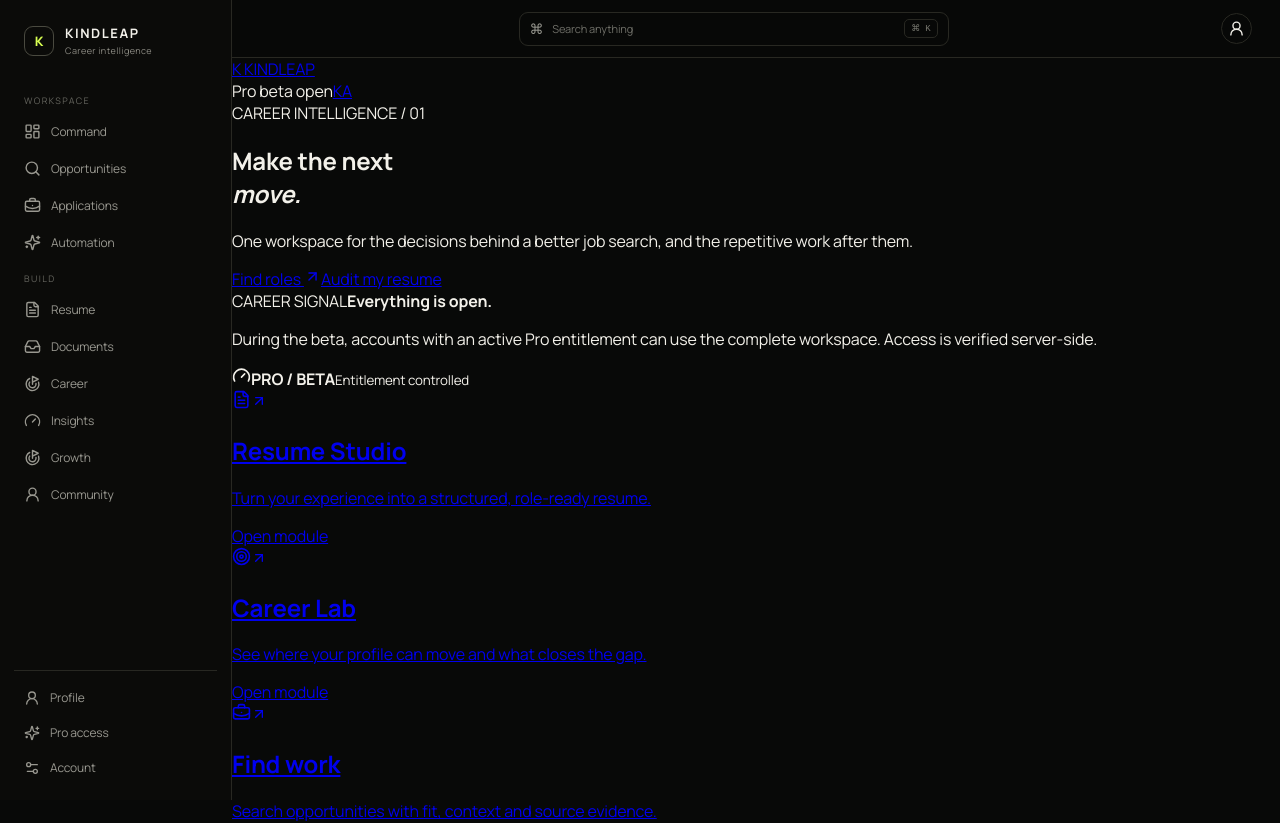
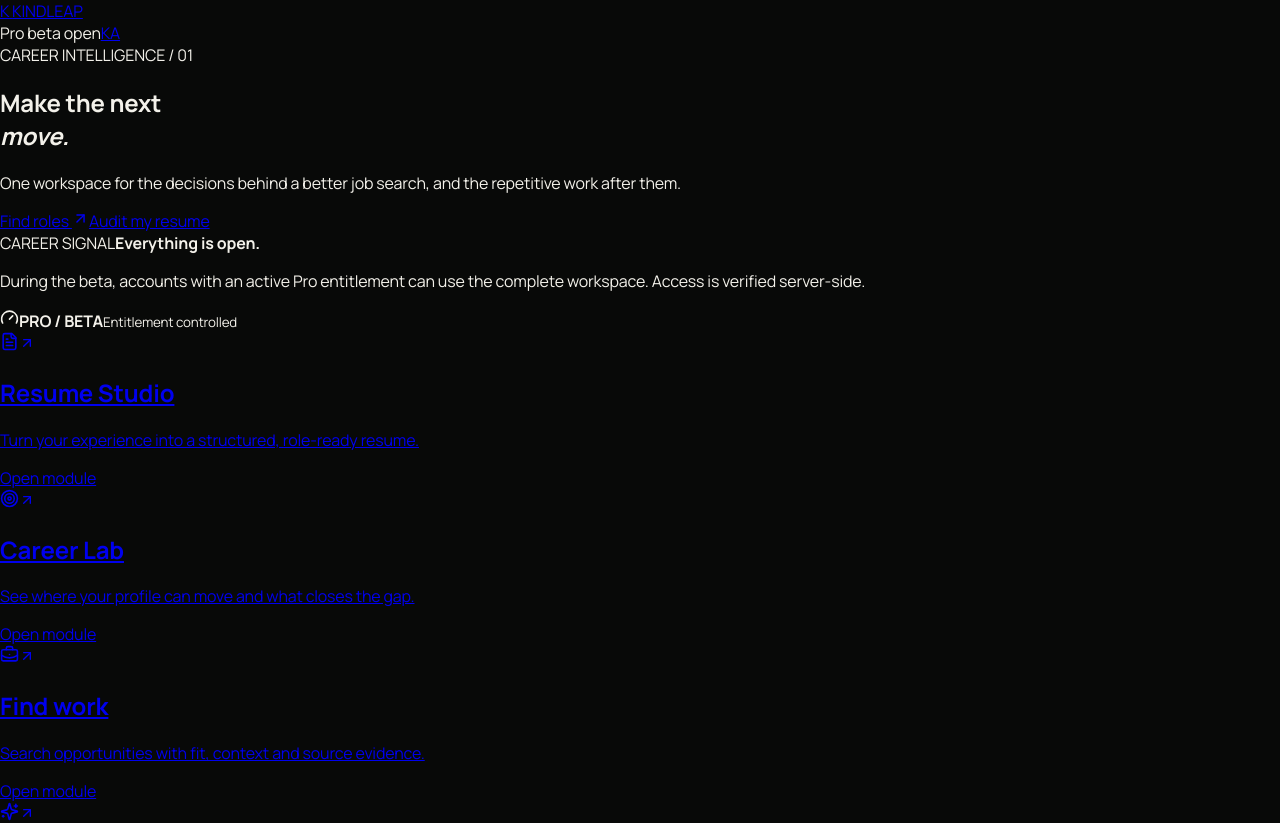
Before and after one commit to madebykraman/jobapplyify, a Next.js app: page /workspace in a window 1280 px wide. Shown: the top 823 px of the page. Built offline with nearby package versions, Linux system fonts and the light colour scheme.

Commit message:
ui: load canonical KINDLEAP component system

```diff
--- a/app/layout.tsx
+++ b/app/layout.tsx
@@ -1,8 +1,8 @@
 import './globals.css'
 import './kindleap-dark.css'
+import '@/components/kindleap-ui.css'
 import type { Metadata } from 'next'
 import { BRAND } from '@/lib/brand'
-import KindleapShell from '@/components/kindleap-shell'
 
 export const metadata: Metadata = {
   title: `${BRAND.name} — ${BRAND.tagline}`,
@@ -10,5 +10,5 @@ export const metadata: Metadata = {
 }
 
 export default function RootLayout({ children }: Readonly<{ children: React.ReactNode }>) {
-  return <html lang="en"><body><KindleapShell>{children}</KindleapShell></body></html>
+  return <html lang="en"><body>{children}</body></html>
 }
```
